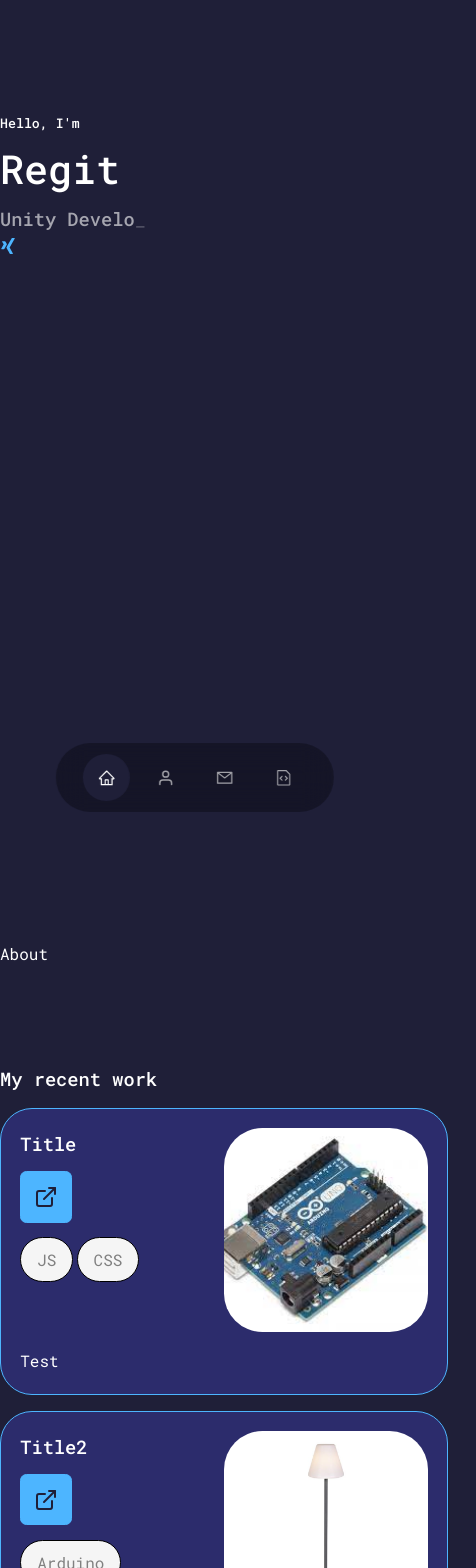
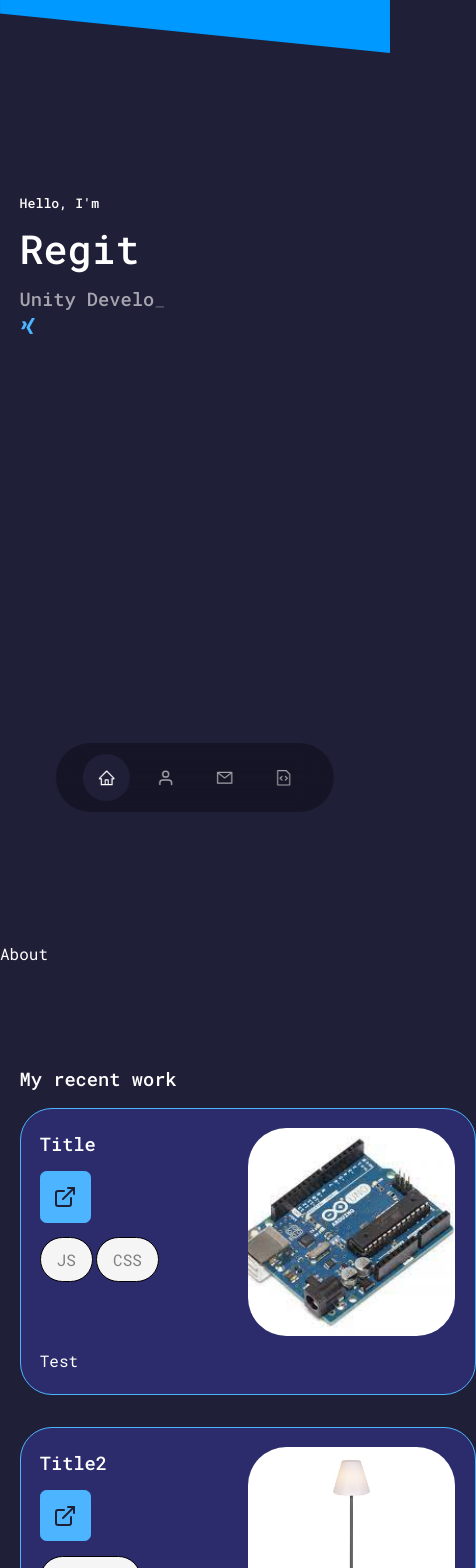
Before and after one commit to RegitGit/react-portfolio, a React (Create React App) app: page / in a window 390 px wide. Shown: the top 1568 px of the page, 476 px wide, since content can reach past the window. Built offline with nearby package versions, Linux system fonts and the light colour scheme.

Commit message:
adjusted project css

```diff
--- a/src/components/header/Header.jsx
+++ b/src/components/header/Header.jsx
@@ -52,6 +52,7 @@ const Header = () => {
 
   return (
     <header>
+      <svg style={{width:"100vw"}} xmlns="http://www.w3.org/2000/svg" viewBox="0 0 1440 320"><path fill="#0099ff" fillOpacity="1" d="M0,50L1440,196L1440,0L0,0Z"></path></svg>
       <div className="container header__container">
         <h5 ref={el} className="typewriter typewriter-blink"></h5>
         <h1 ref={el2} className="typewriter-blink"></h1>
--- a/src/components/header/header.css
+++ b/src/components/header/header.css
@@ -1,6 +1,5 @@
 header {
     height: 100vh;
-    padding-top: 7rem;
     overflow: hidden;
 }
 
@@ -8,9 +7,14 @@ header {
     text-align: left;
     height: 100%;
     vertical-align: middle;
+    padding-top: 12rem;
     /* position: relative; */
 }
 
+header > svg {
+    position: absolute;
+    z-index: -1;
+}
 
 @keyframes blink {
     0% {
--- a/src/components/projects/Projects.jsx
+++ b/src/components/projects/Projects.jsx
@@ -53,7 +53,7 @@ const Projects = () => {
         setTimeout(() => {
           entry.target.classList.remove("typewriter-blink");
           entry.target.classList.add("typewriter-fade-out");
-        }, 1900);
+        }, 1200);
       }
     });
   }
--- a/src/components/projects/projects.css
+++ b/src/components/projects/projects.css
@@ -3,19 +3,22 @@
 }
 
 .projects__container {
-    display: grid;
+    display: flex;
     height: 24rem;
-    grid-template-columns: repeat(3, 1fr);
-    gap: 0.5rem;
+    flex-wrap: wrap;
+    justify-content: space-evenly;
 }
 
 .projects__article {
-    width: 28rem;
+    width: auto;
+    width: 456px;
+    min-width: 456px;
     padding: 1.2rem;
     border-radius: 2rem;
     border: 1px solid var(--color-primary);
     background-color: var(--color-bg-variant);
     transition: var(--transition);
+    margin-bottom: 2rem;
 }
 
 .projects__article:hover {
@@ -103,17 +106,11 @@
 /* TABLET MEDIA QUERIES */
 
 @media screen and (max-width: 1024px) {
-    .projects__container {
-        grid-template-columns: 1fr 1fr;
-        gap: 1.2rem;
-    }
+
 }
 
 /* PHONES MEDIA QUERIES */
 
 @media screen and (max-width: 600px) {
-    .projects__container {
-        grid-template-columns: 1fr;
-        gap: 1rem;
-    }
+
 }
--- a/src/index.css
+++ b/src/index.css
@@ -41,6 +41,14 @@ body {
 }
 
 /* GENERAL STYLES */
+.centered {
+    position: absolute;
+    top: 50%;
+    left: 50%;
+    margin-right: -50%;
+    transform: translate(-50%, -50%);
+}
+
 .container {
     width: var(--container-width-lg);
     margin: 0 auto;
@@ -55,7 +63,9 @@ h1 {
 }
 
 section {
-    margin-top: 8rem;
+    position: relative;
+
+    height: max-content;
 }
 
 section > h2, section > h5 {
@@ -125,7 +135,7 @@ img {
 
 @media screen and (max-width: 600px) {
     .container {
-        width: var(--container-width-sm);
+        width: var(--container-width-ms);
     }
 
     section > h2 {
```
Also changed, not shown: src/assets/imgs/anon.jpg (added).
